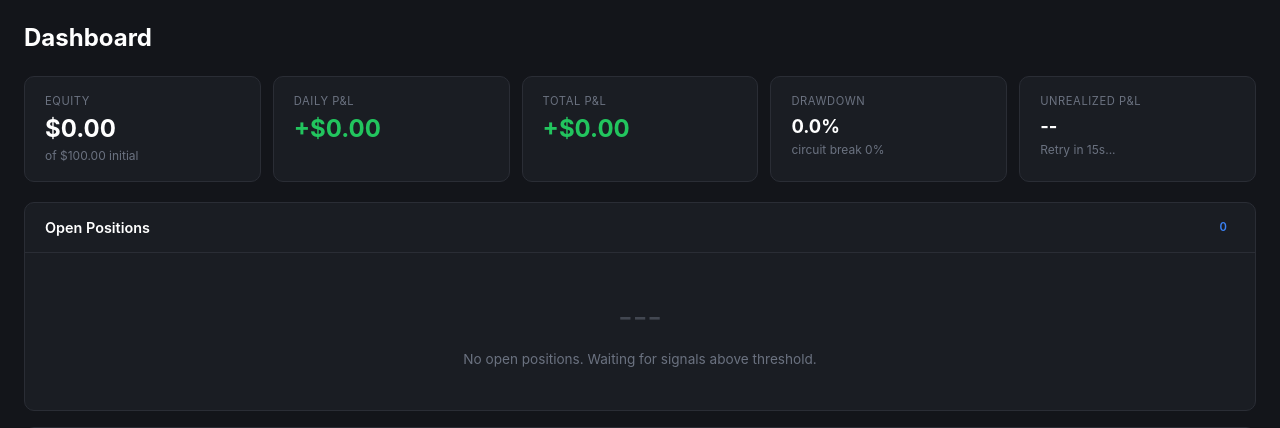
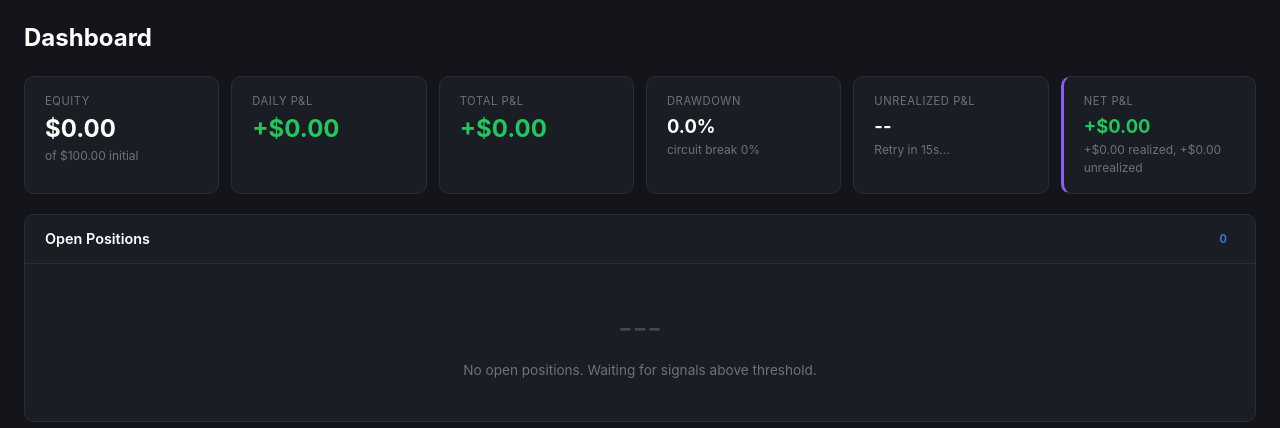
Before and after one commit to stuartr-sudo/tarakta, a Python web app: template src/dashboard/templates/dashboard.html in a window 1280 px wide. Shown: the part 87-515 px from the top of the page. Run offline with Jinja, Linux system fonts and the light colour scheme; the template is opened without the code that fills it, so the values that code supplies are empty.

Commit message:
Add Net P&L stat card combining realized + unrealized
Shows a single combined number (realized + unrealized P&L) with a
subtitle breakdown. Updates every 15s with live prices and syncs
realized portion on soft refresh.

🤖 Generated with [Claude Code](https://claude.com/claude-code)

Co-Authored-By: Claude <noreply@anthropic.com>

```diff
--- a/src/dashboard/templates/dashboard.html
+++ b/src/dashboard/templates/dashboard.html
@@ -52,6 +52,11 @@
         <div class="stat-label">Unrealized P&L</div>
         <div class="stat-value sm" id="unrealized-value">--</div>
         <div class="stat-sub" id="unrealized-sub">Loading live prices...</div>
+    </div>
+    <div class="stat-card" id="net-pnl-card" style="border-left: 3px solid #8b5cf6;">
+        <div class="stat-label">Net P&L</div>
+        <div class="stat-value sm" id="net-pnl-value">--</div>
+        <div class="stat-sub" id="net-pnl-sub">realized + unrealized</div>
     </div>
     {% if stats and stats.total > 0 %}
     <div class="stat-card">
@@ -291,6 +296,25 @@ async function loadChart() {
 }
 loadChart();
 
+// --- Net P&L (realized + unrealized) ---
+// Track the latest realized P&L from server. Initialized from the page render.
+let _lastRealizedPnl = {{ snapshot.total_pnl_usd | default(0) | float }};
+
+function updateNetPnl(unrealized) {
+    const net = _lastRealizedPnl + unrealized;
+    const netEl = document.getElementById('net-pnl-value');
+    const netSub = document.getElementById('net-pnl-sub');
+    if (!netEl) return;
+    const s = net >= 0 ? '+' : '';
+    netEl.textContent = s + '$' + net.toFixed(2);
+    netEl.className = 'stat-value sm ' + (net >= 0 ? 'positive' : 'negative');
+    const rSign = _lastRealizedPnl >= 0 ? '+' : '';
+    const uSign = unrealized >= 0 ? '+' : '';
+    netSub.textContent = rSign + '$' + _lastRealizedPnl.toFixed(2) + ' realized, ' + uSign + '$' + unrealized.toFixed(2) + ' unrealized';
+}
+// Show initial net on page load (unrealized = 0 until first AJAX)
+updateNetPnl(0);
+
 // --- Unrealized P&L ---
 async function loadUnrealizedPnl() {
     try {
@@ -304,6 +328,7 @@ async function loadUnrealizedPnl() {
             el.textContent = '--';
             el.className = 'stat-value sm';
             sub.textContent = data.error;
+            updateNetPnl(0);
             return;
         }
 
@@ -311,6 +336,7 @@ async function loadUnrealizedPnl() {
             el.textContent = '$0.00';
             el.className = 'stat-value sm';
             sub.textContent = 'No open positions';
+            updateNetPnl(0);
             return;
         }
 
@@ -318,6 +344,9 @@ async function loadUnrealizedPnl() {
         const sign = total >= 0 ? '+' : '';
         el.textContent = sign + '$' + total.toFixed(2);
         el.className = 'stat-value sm ' + (total >= 0 ? 'positive' : 'negative');
+
+        // Update Net P&L (realized + unrealized)
+        updateNetPnl(total);
 
         const errCount = data.positions.filter(p => p.current_price === null).length;
         const liveCount = data.positions.length - errCount;
@@ -421,6 +450,7 @@ async function softRefreshStats() {
                 const tp = parseFloat(s.total_pnl_usd || 0);
                 tpEl.textContent = (tp >= 0 ? '+' : '') + '$' + tp.toFixed(2);
                 tpEl.className = 'stat-value ' + (tp >= 0 ? 'positive' : 'negative');
+                _lastRealizedPnl = tp;
             }
 
             const ddEl = document.querySelector('.stats-grid .stat-card:nth-child(4) .stat-value');
```
